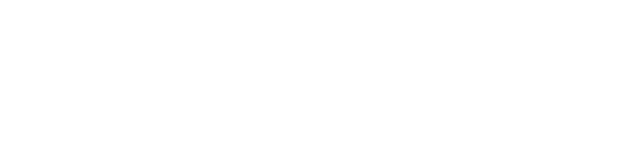
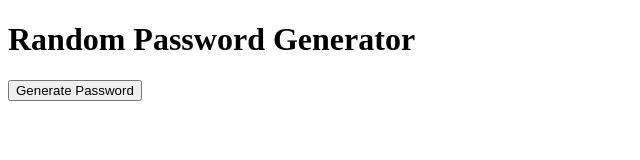
Before and after one commit to aliceheneghan/random-password-generator, a plain HTML site: page index.html in a window 1280 px wide. Shown: the whole page, without its empty margins (0-640 px from the left). Drawn offline with Linux system fonts and the light colour scheme.

Commit message:
created heading and generator button

```diff
--- a/index.html
+++ b/index.html
@@ -4,9 +4,12 @@
     <meta charset="UTF-8">
     <meta http-equiv="X-UA-Compatible" content="IE=edge">
     <meta name="viewport" content="width=device-width, initial-scale=1.0">
-    <title>Document</title>
+    <title>Random Password Generator</title>
 </head>
 <body>
-
+    <h1>Random Password Generator</h1>
+    <main>
+        <button>Generate Password</button>
+    </main>
 </body>
 </html>
```
